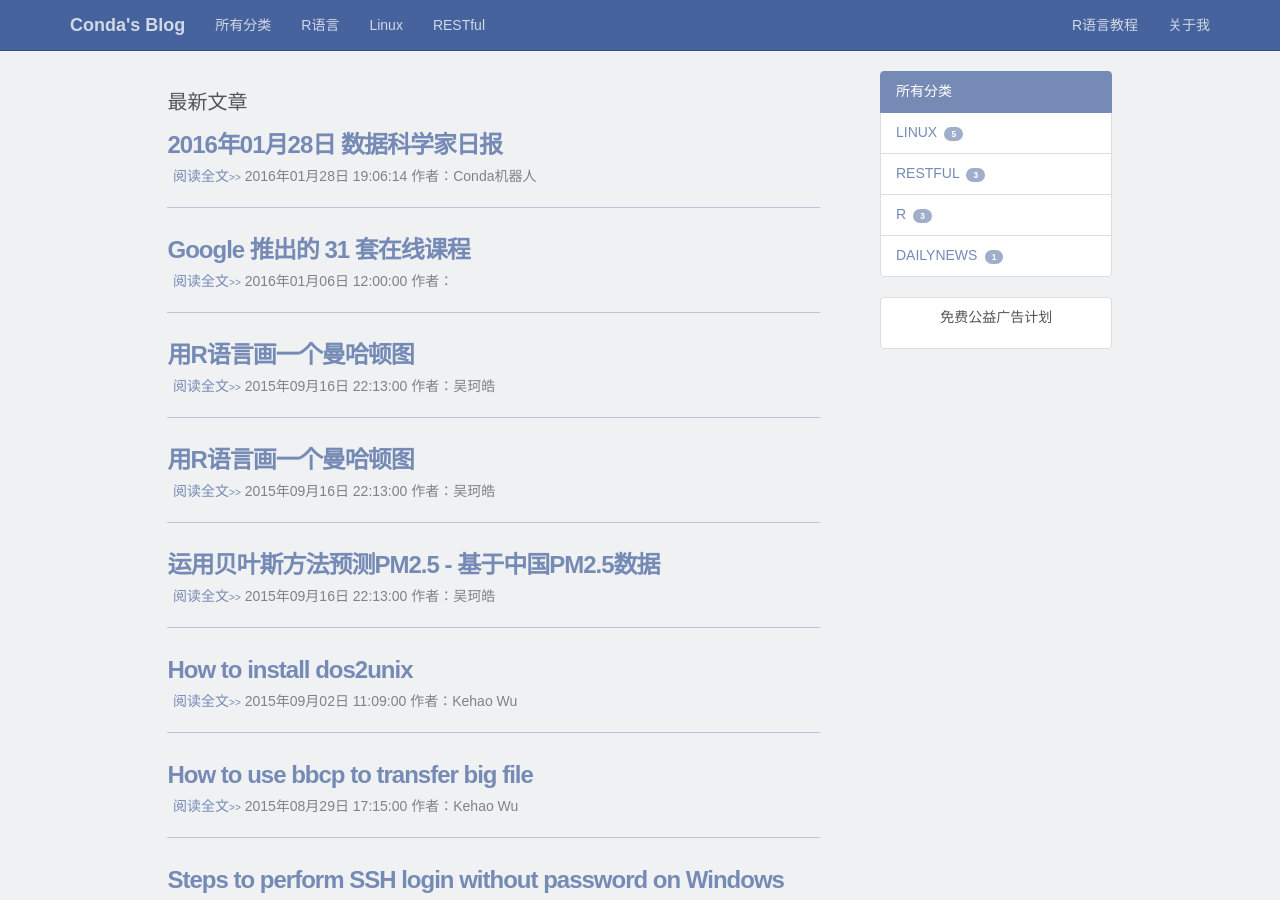
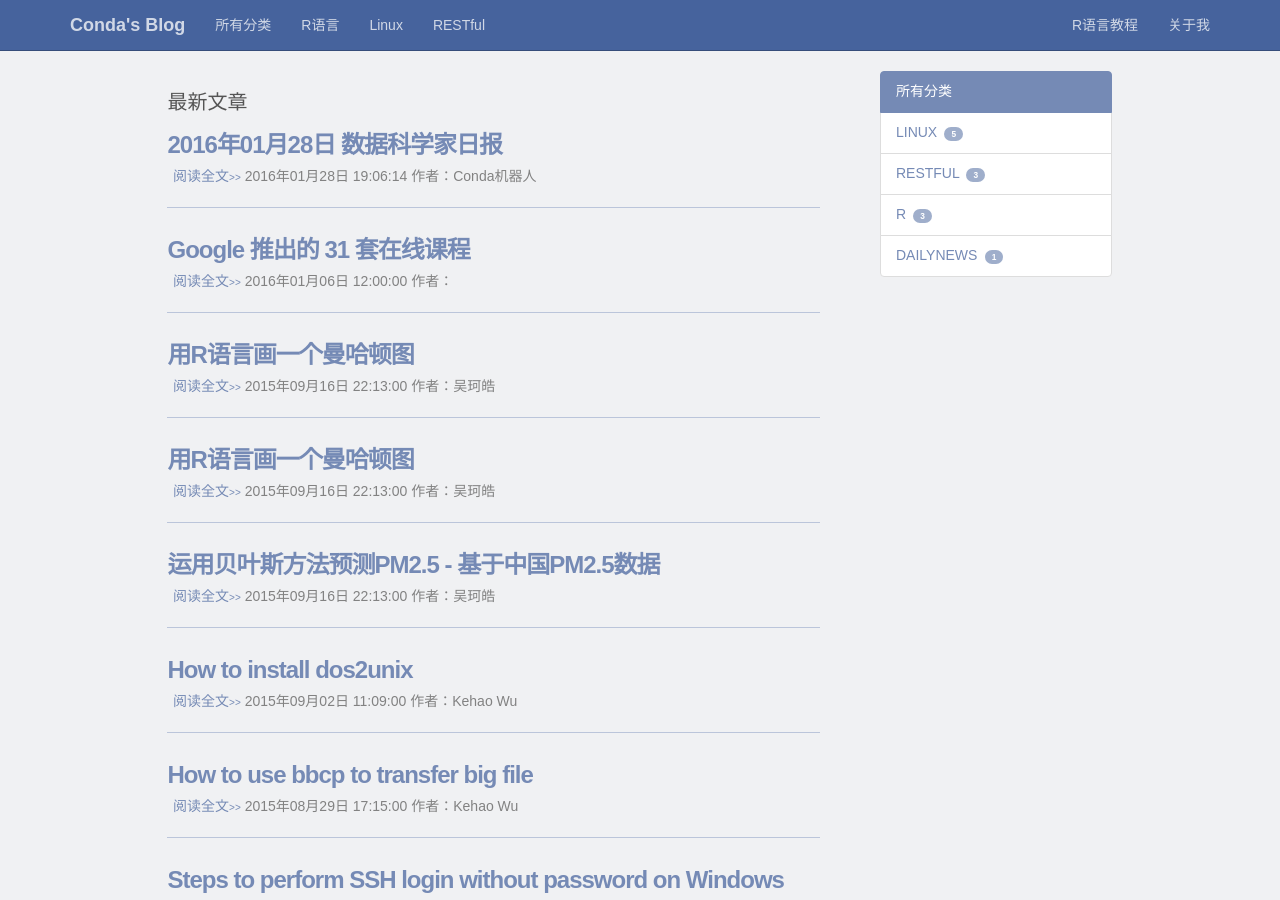
Before and after one commit to fun360/fun360, a Jekyll site: the page built from index.html, in a window 1280 px wide and 900 px high. Built offline with Jekyll 4.4.1, drawn with Linux system fonts in a browser that asks for light colours; comment, search, counter and statistics services are not loaded.

Commit message:
Update default.html

```diff
--- a/_layouts/default.html
+++ b/_layouts/default.html
@@ -27,14 +27,6 @@
             {% endfor %}
           </ul>
 
-          <ul class="list-group">
-            <li class="list-group-item">
-              <p class="text-center">免费公益广告计划</p>
-              <div class="ad-right-side">
-                <script type="text/javascript"> var yibo_id =39294;</script><script src="http://yibo.iyiyun.com/yibo.js?random=842540" type="text/javascript"></script>
-              </div>
-            </li>
-          </ul>
 
         </div>
       </div>
```
